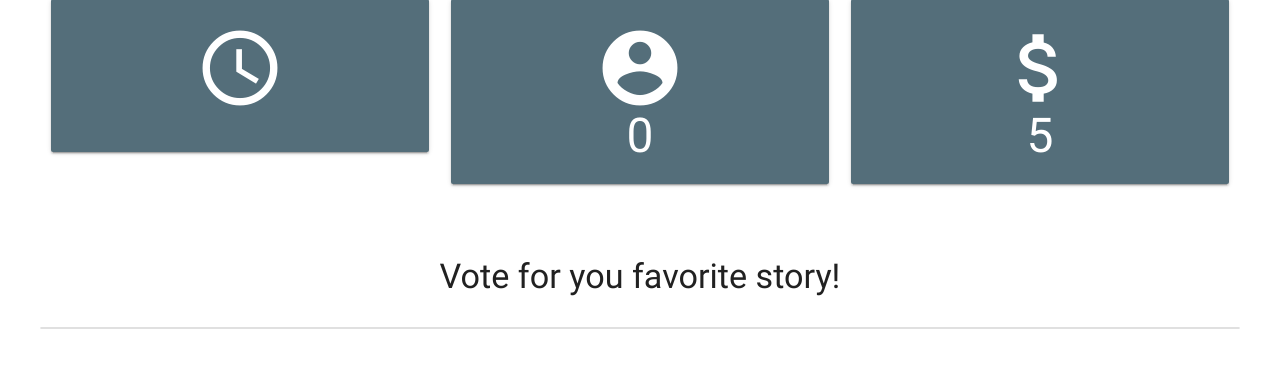
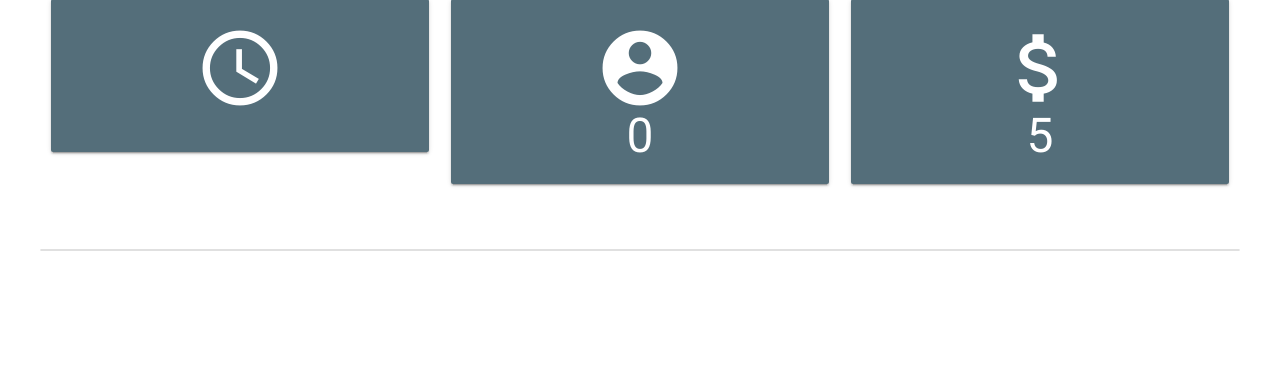
Before and after one commit to zeeshanh/Sprint2, a Flask app: page /stories in a window 1280 px wide. Shown: the part 95-463 px from the top of the page. Run offline with Flask 2, Linux system fonts and the light colour scheme; some libraries are stand-ins or nearby versions.

Commit message:
delete header

```diff
--- a/templates/stories.html
+++ b/templates/stories.html
@@ -257,7 +257,6 @@
     </form>
     <button id="storyButton" class = "waves-effect waves-light btn" type="submit" name="button">Submit</button>
       <button id = "cancelButton" class = "waves-effect waves-light btn">Cancel</button>
-       <div class = "center" id = "storyHead"><h4>Vote for you favorite story!</h4></div>
 
     <ul class = "collection" id='storiesList'>
 
```
